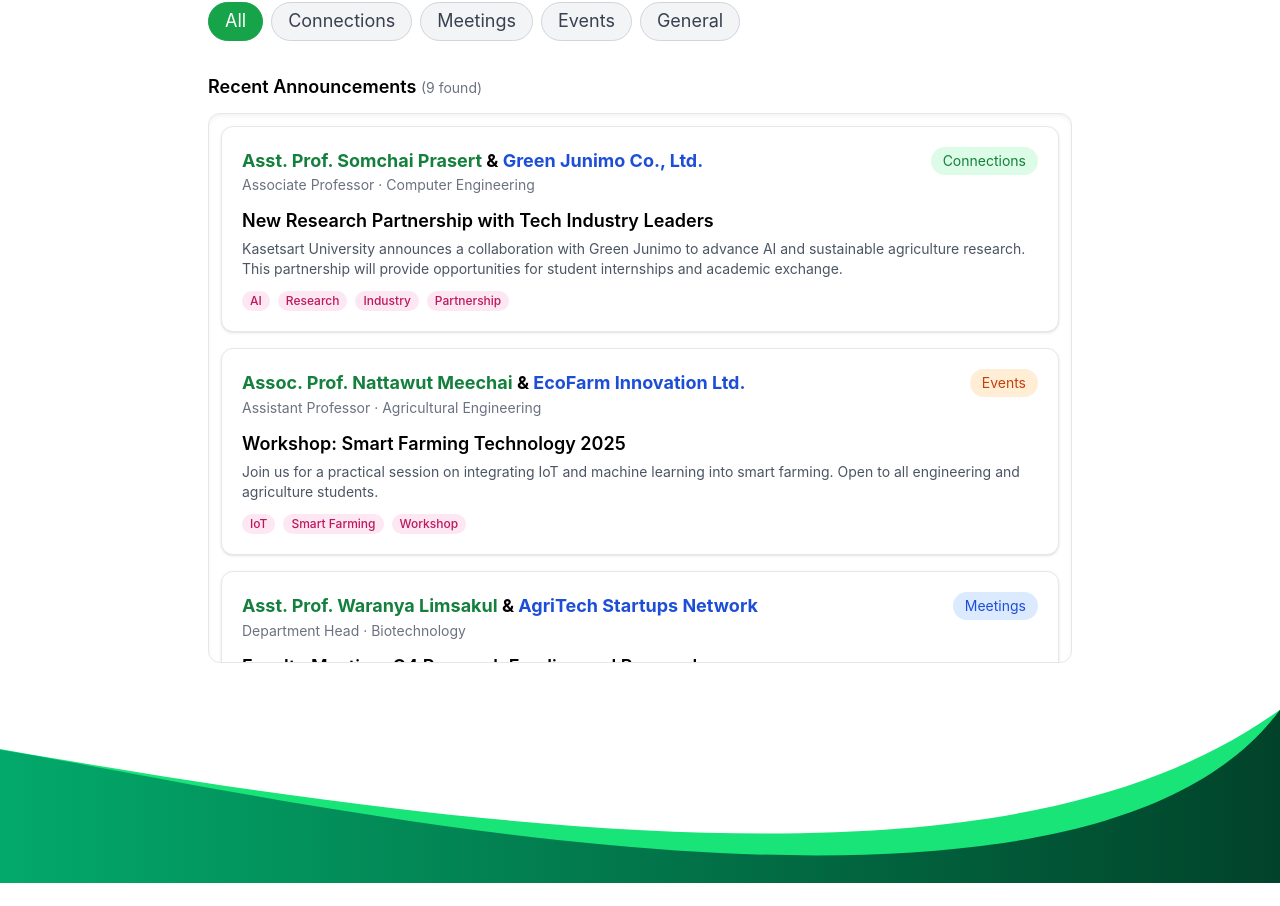
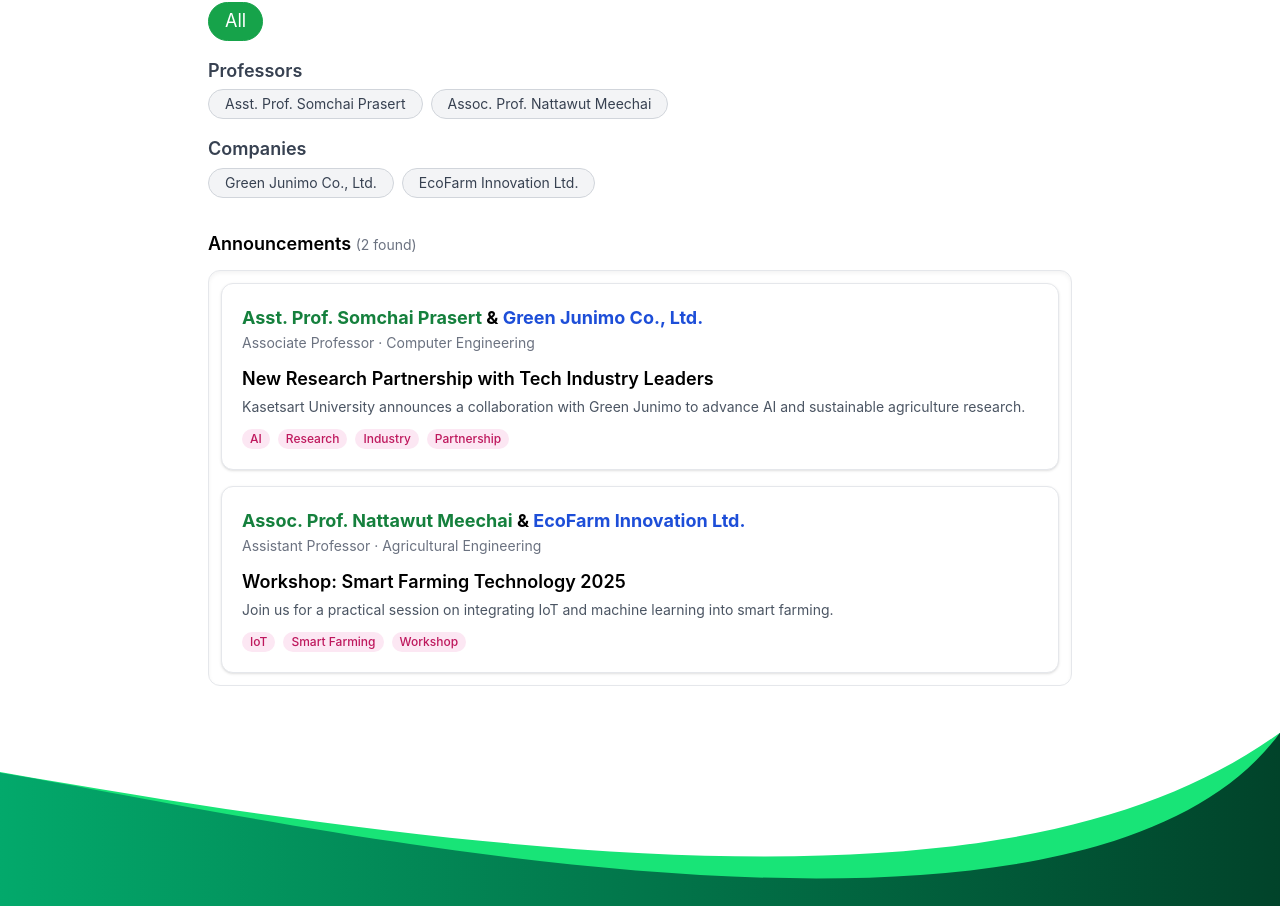
Before and after one commit to KU-jobapp-guys/KU-Seek, a Vue app in the folder frontend/: page /announcements in a window 1280 px wide. Shown: the part 427-1333 px from the top of the page. Before the commit the page ends 1310 px from the top, so only its background shows below. Built offline with nearby package versions, Linux system fonts and the light colour scheme.

Commit message:
delete Category

```diff
--- a/frontend/src/components/announcements/AnnouncementCard.vue
+++ b/frontend/src/components/announcements/AnnouncementCard.vue
@@ -26,18 +26,6 @@ defineProps<{ announcement: Announcement }>()
         </h3>
         <p class="text-sm text-gray-500">{{ announcement.role }} · {{ announcement.department }}</p>
       </div>
-
-      <span
-        class="px-3 py-1 text-sm rounded-full"
-        :class="{
-          'bg-green-100 text-green-700': announcement.category === 'Connections',
-          'bg-blue-100 text-blue-700': announcement.category === 'Meetings',
-          'bg-orange-100 text-orange-700': announcement.category === 'Events',
-          'bg-gray-100 text-gray-700': announcement.category === 'General',
-        }"
-      >
-        {{ announcement.category }}
-      </span>
     </div>
 
     <h4 class="mt-3 font-semibold text-lg">{{ announcement.title }}</h4>
--- a/frontend/src/components/announcements/FilterTabs.vue
+++ b/frontend/src/components/announcements/FilterTabs.vue
@@ -1,22 +1,67 @@
 <script setup lang="ts">
-const filters = ['All', 'Connections', 'Meetings', 'Events', 'General']
-const model = defineModel<'All' | 'Connections' | 'Meetings' | 'Events' | 'General'>()
+const props = defineProps<{
+  professors: string[]
+  companies: string[]
+}>()
+
+const model = defineModel<string>()
 </script>
 
 <template>
-  <div class="flex flex-wrap gap-2 mt-4">
+  <div class="flex flex-col gap-4 mt-4">
+    <!-- All button -->
+    <div class="flex flex-wrap gap-2">
       <button
-      v-for="f in filters"
-      :key="f"
-      @click="model = f"
+        @click="model = 'All'"
         class="px-4 py-1 rounded-full border transition"
         :class="
-        model === f
+          model === 'All'
             ? 'bg-green-600 text-white border-green-600'
             : 'bg-gray-100 text-gray-700 border-gray-300 hover:bg-green-50'
         "
       >
-      {{ f }}
+        All
       </button>
     </div>
+
+    <!-- Professor filters -->
+    <div>
+      <h3 class="font-semibold text-gray-700 mb-1">Professors</h3>
+      <div class="flex flex-wrap gap-2">
+        <button
+          v-for="p in props.professors"
+          :key="p"
+          @click="model = p"
+          class="px-4 py-1 rounded-full border transition text-sm"
+          :class="
+            model === p
+              ? 'bg-green-600 text-white border-green-600'
+              : 'bg-gray-100 text-gray-700 border-gray-300 hover:bg-green-50'
+          "
+        >
+          {{ p }}
+        </button>
+      </div>
+    </div>
+
+    <!-- Company filters -->
+    <div>
+      <h3 class="font-semibold text-gray-700 mb-1">Companies</h3>
+      <div class="flex flex-wrap gap-2">
+        <button
+          v-for="c in props.companies"
+          :key="c"
+          @click="model = c"
+          class="px-4 py-1 rounded-full border transition text-sm"
+          :class="
+            model === c
+              ? 'bg-green-600 text-white border-green-600'
+              : 'bg-gray-100 text-gray-700 border-gray-300 hover:bg-green-50'
+          "
+        >
+          {{ c }}
+        </button>
+      </div>
+    </div>
+  </div>
 </template>
--- a/frontend/src/views/AnnouncementsView.vue
+++ b/frontend/src/views/AnnouncementsView.vue
@@ -12,7 +12,6 @@ type Announcement = {
   description: string
   role: string
   department: string
-  category: 'Connections' | 'Meetings' | 'Events' | 'General'
   tags: string[]
 }
 
@@ -23,10 +22,9 @@ const allAnnouncements = ref<Announcement[]>([
     company: 'Green Junimo Co., Ltd.',
     title: 'New Research Partnership with Tech Industry Leaders',
     description:
-      'Kasetsart University announces a collaboration with Green Junimo to advance AI and sustainable agriculture research. This partnership will provide opportunities for student internships and academic exchange.',
+      'Kasetsart University announces a collaboration with Green Junimo to advance AI and sustainable agriculture research.',
     role: 'Associate Professor',
     department: 'Computer Engineering',
-    category: 'Connections',
     tags: ['AI', 'Research', 'Industry', 'Partnership'],
   },
   {
@@ -35,105 +33,36 @@ const allAnnouncements = ref<Announcement[]>([
     company: 'EcoFarm Innovation Ltd.',
     title: 'Workshop: Smart Farming Technology 2025',
     description:
-      'Join us for a practical session on integrating IoT and machine learning into smart farming. Open to all engineering and agriculture students.',
+      'Join us for a practical session on integrating IoT and machine learning into smart farming.',
     role: 'Assistant Professor',
     department: 'Agricultural Engineering',
-    category: 'Events',
     tags: ['IoT', 'Smart Farming', 'Workshop'],
   },
-  {
-    id: 3,
-    professor: 'Asst. Prof. Waranya Limsakul',
-    company: 'AgriTech Startups Network',
-    title: 'Faculty Meeting: Q4 Research Funding and Proposals',
-    description:
-      'Department meeting to discuss the upcoming fiscal year’s research budget allocations, proposals, and grant opportunities.',
-    role: 'Department Head',
-    department: 'Biotechnology',
-    category: 'Meetings',
-    tags: ['Research', 'Funding', 'Faculty'],
-  },
-  {
-    id: 4,
-    professor: 'Prof. Dr. Preecha Thanapong',
-    company: 'KU Innovation Office',
-    title: 'Call for Papers: International Conference on Sustainable Tech',
-    description:
-      'Faculty members and postgraduate students are invited to submit papers for the upcoming international conference. Topics include sustainability, green computing, and renewable energy.',
-    role: 'Professor',
-    department: 'Environmental Science',
-    category: 'General',
-    tags: ['Conference', 'Sustainability', 'GreenTech'],
-  },
-  {
-    id: 5,
-    professor: 'Asst. Prof. Kanya Wattanakorn',
-    company: 'BioSense Labs',
-    title: 'Research Collaboration: Biosensor Development for Food Safety',
-    description:
-      'Announcing a new partnership with BioSense Labs focusing on low-cost biosensors for real-time food contamination detection.',
-    role: 'Research Coordinator',
-    department: 'Food Science',
-    category: 'Connections',
-    tags: ['Biosensor', 'Food Safety', 'Research'],
-  },
-  {
-    id: 6,
-    professor: 'Assoc. Prof. Rattana Phimchan',
-    company: 'Kasetsart University',
-    title: 'Annual Faculty Retreat 2025',
-    description:
-      'A two-day retreat focusing on curriculum development, research goals, and team building. Attendance is highly encouraged for all teaching staff.',
-    role: 'Associate Professor',
-    department: 'Humanities',
-    category: 'Meetings',
-    tags: ['Retreat', 'Planning', 'Teamwork'],
-  },
-  {
-    id: 7,
-    professor: 'Dr. Apichart Jirawan',
-    company: 'TechGrow Solutions',
-    title: 'Internship Opportunities for Summer 2025',
-    description:
-      'TechGrow Solutions invites Kasetsart University students to apply for summer internships in data science, robotics, and sustainable technology.',
-    role: 'Lecturer',
-    department: 'Computer Engineering',
-    category: 'Connections',
-    tags: ['Internship', 'Students', 'Industry'],
-  },
-  {
-    id: 8,
-    professor: 'Asst. Prof. Kanokwan Sriwan',
-    company: 'Kasetsart University',
-    title: 'Campus Sustainability Awareness Week',
-    description:
-      'Join the week-long event promoting campus sustainability initiatives, featuring talks, workshops, and student exhibitions.',
-    role: 'Assistant Professor',
-    department: 'Environmental Science',
-    category: 'Events',
-    tags: ['Sustainability', 'Students', 'Events'],
-  },
-  {
-    id: 9,
-    professor: 'Prof. Dr. Narongchai Kittipong',
-    company: 'Kasetsart University Research Office',
-    title: 'Research Grant Proposal Guidelines 2025',
-    description:
-      'The Research Office has released updated guidelines for proposal submissions. Please review carefully before submitting your Q2 research proposals.',
-    role: 'Professor',
-    department: 'Research Office',
-    category: 'General',
-    tags: ['Research', 'Funding', 'Guidelines'],
-  },
+  // ... keep others (no category field needed)
 ])
 
+// Extract unique lists
+const professors = computed(() =>
+  Array.from(new Set(allAnnouncements.value.map((a) => a.professor))),
+)
+
+const companies = computed(() => Array.from(new Set(allAnnouncements.value.map((a) => a.company))))
+
 const query = ref('')
-const activeFilter = ref<'All' | 'Connections' | 'Meetings' | 'Events' | 'General'>('All')
+const activeFilter = ref('All')
 
 const filteredAnnouncements = computed(() =>
   allAnnouncements.value.filter((a) => {
-    const matchesFilter = activeFilter.value === 'All' || a.category === activeFilter.value
-    const matchesQuery = a.title.toLowerCase().includes(query.value.toLowerCase())
+    const matchesFilter =
+      activeFilter.value === 'All' ||
+      a.professor === activeFilter.value ||
+      a.company === activeFilter.value
+
+    const matchesQuery =
+      a.title.toLowerCase().includes(query.value.toLowerCase()) ||
+      a.professor.toLowerCase().includes(query.value.toLowerCase()) ||
+      a.company.toLowerCase().includes(query.value.toLowerCase())
+
     return matchesFilter && matchesQuery
   }),
 )
@@ -141,7 +70,6 @@ const filteredAnnouncements = computed(() =>
 
 <template>
   <div class="min-h-screen">
-    <!-- Header -->
     <header class="bg-gradient-to-b from-green-700 to-green-400 text-white text-center py-16">
       <h1 class="text-5xl font-extrabold">KU Announcements</h1>
       <p class="mt-3 text-lg max-w-2xl mx-auto">
@@ -153,20 +81,17 @@ const filteredAnnouncements = computed(() =>
       </p>
     </header>
 
-    <!-- Search and Filters -->
     <section class="max-w-4xl mx-auto mt-6 px-4">
       <SearchBar v-model="query" />
-      <FilterTabs v-model="activeFilter" />
+      <FilterTabs v-model="activeFilter" :professors="professors" :companies="companies" />
     </section>
 
-    <!-- Scrollable Announcements -->
     <main class="max-w-4xl mx-auto mt-8 px-4">
       <h2 class="font-semibold text-lg mb-3">
-        Recent Announcements
+        Announcements
         <span class="text-gray-500 text-sm">({{ filteredAnnouncements.length }} found)</span>
       </h2>
 
-      <!-- Scrollable box -->
       <div
         class="space-y-4 overflow-y-auto rounded-xl p-3 bg-white shadow-inner border border-gray-200"
         style="max-height: 550px; scroll-behavior: smooth"
```
Lines whose indentation alone changed are shown as unchanged.
